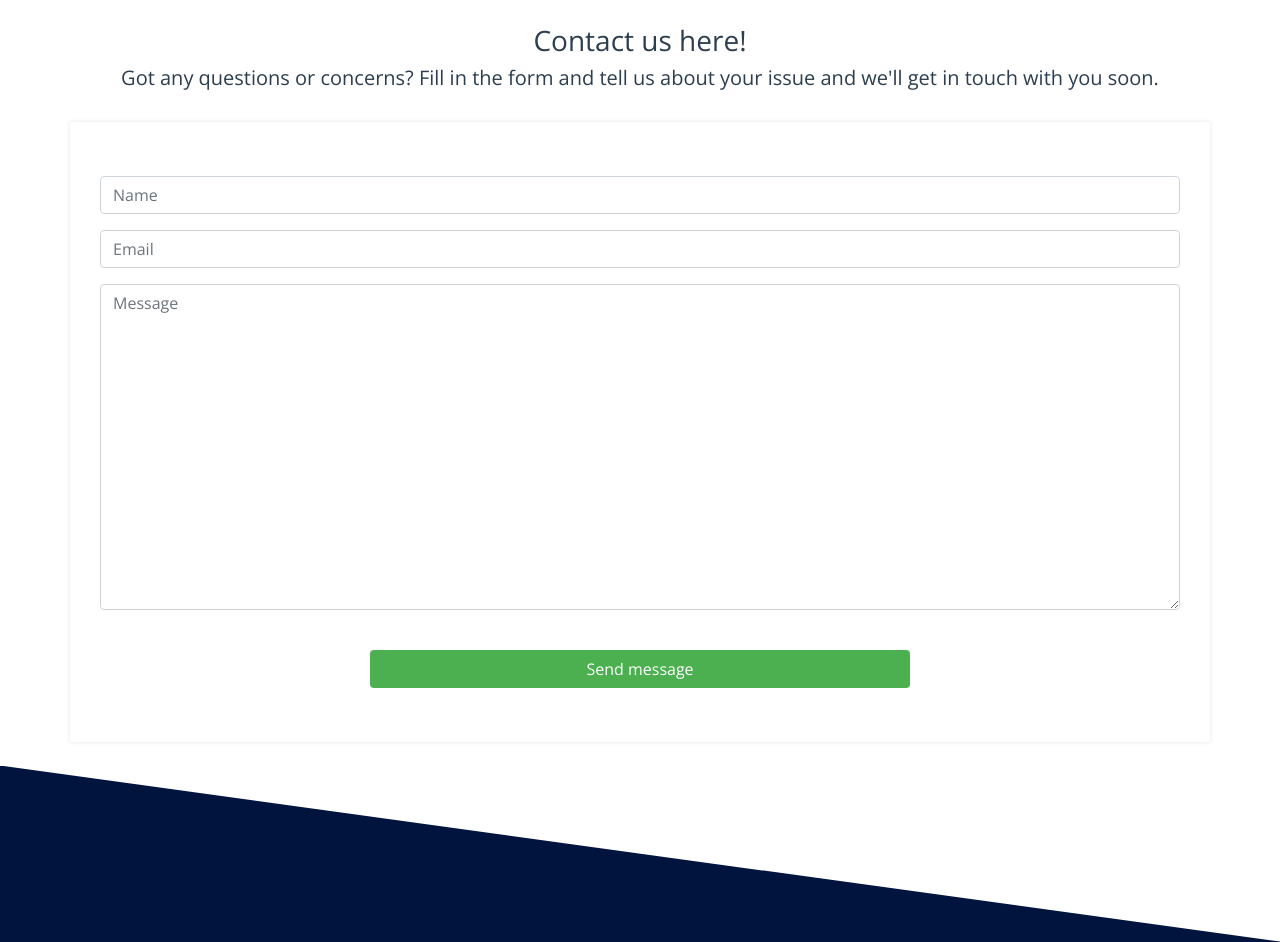
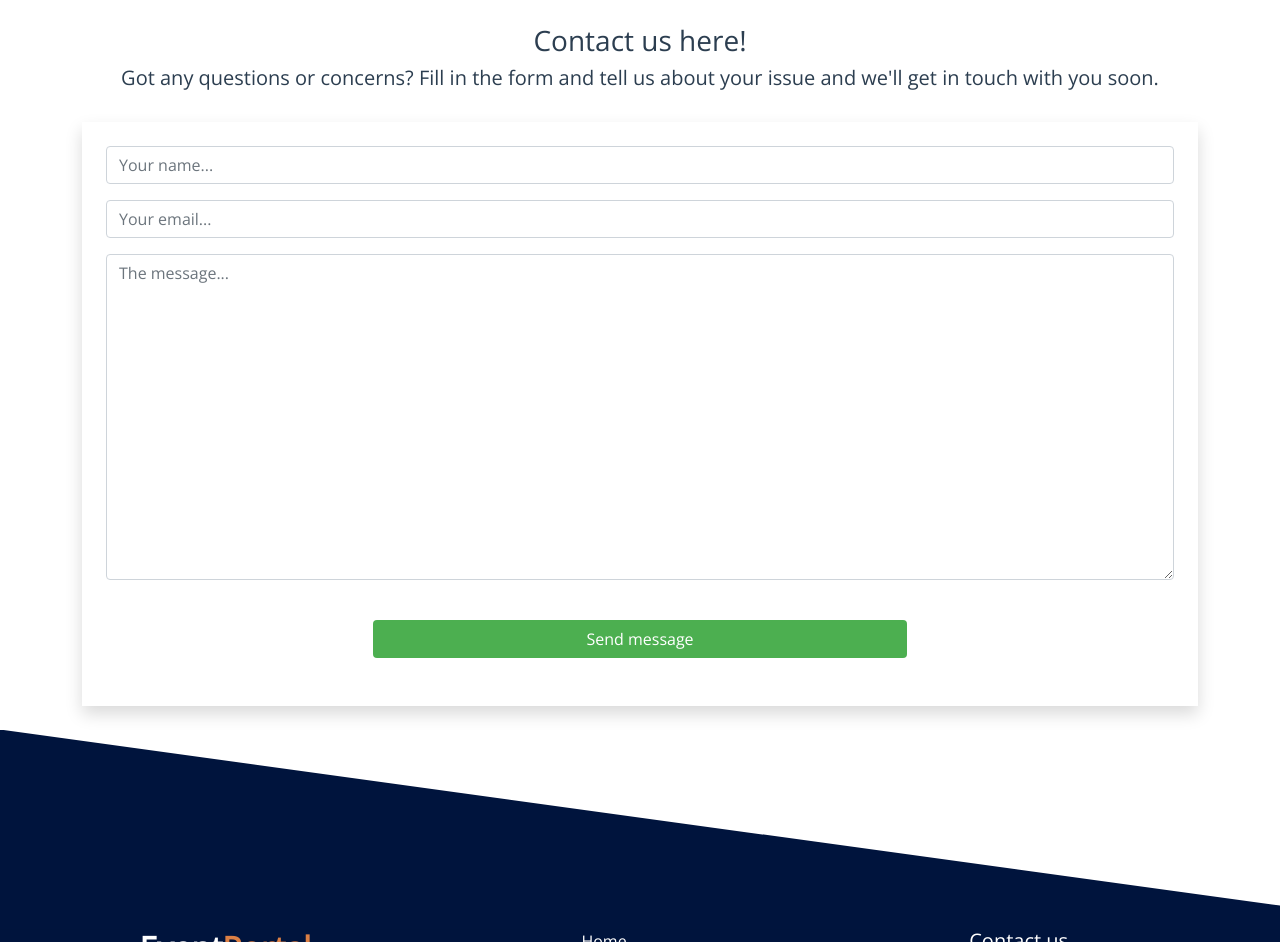
Before and after one commit to ZetcH93/EventPortal, a Vue app in the folder client/: page /contact in a window 1280 px wide. Shown: the part 580-1522 px from the top of the page. Built offline with nearby package versions, Linux system fonts and the light colour scheme.

Commit message:
If applied, this will update the containers of the Contact.vue file.
Removed style for container-sm and added a p-4 and shadow class to the div instead.

```diff
--- a/client/src/Views/Main/Contact.vue
+++ b/client/src/Views/Main/Contact.vue
@@ -6,20 +6,16 @@
     soon.</h5>
   <br>
   <div class="container-sm ">
-    <br>
-    <div>
-
-
-    </div>
-    <div class="col-sm">
+    <div class="col-md p-4 shadow">
       <div class="mb-3">
-        <input id="exampleFormControlInput1" class="form-control" placeholder="Name" type="text">
+        <input id="exampleFormControlInput1" class="form-control" placeholder="Your name..." type="text">
       </div>
       <div class="mb-3">
-        <input type="email" class="form-control" id="exampleFormControlInput2" placeholder="Email">
+        <input id="exampleFormControlInput2" class="form-control" placeholder="Your email..." type="email">
       </div>
       <div class="mb-3">
-        <textarea class="form-control" id="exampleFormControlTextarea1" rows="13" placeholder="Message"></textarea>
+        <textarea id="exampleFormControlTextarea1" class="form-control" placeholder="The message..."
+                  rows="13"></textarea>
       </div>
       <br>
       <div class="d-grid gap-2 col-6 mx-auto">
@@ -38,19 +34,10 @@ export default {
 </script>
 
 <style scoped>
-.container-sm {
-  box-shadow: 0px 0px 5px 0px rgba(0, 0, 0, 0.1);
-  padding: 10px;
-
-}
 
 .btn {
   background-color: #4CAF50;
   color: white;
 }
 
-.col-sm {
-  padding: 20px;
-}
-
 </style>
```
